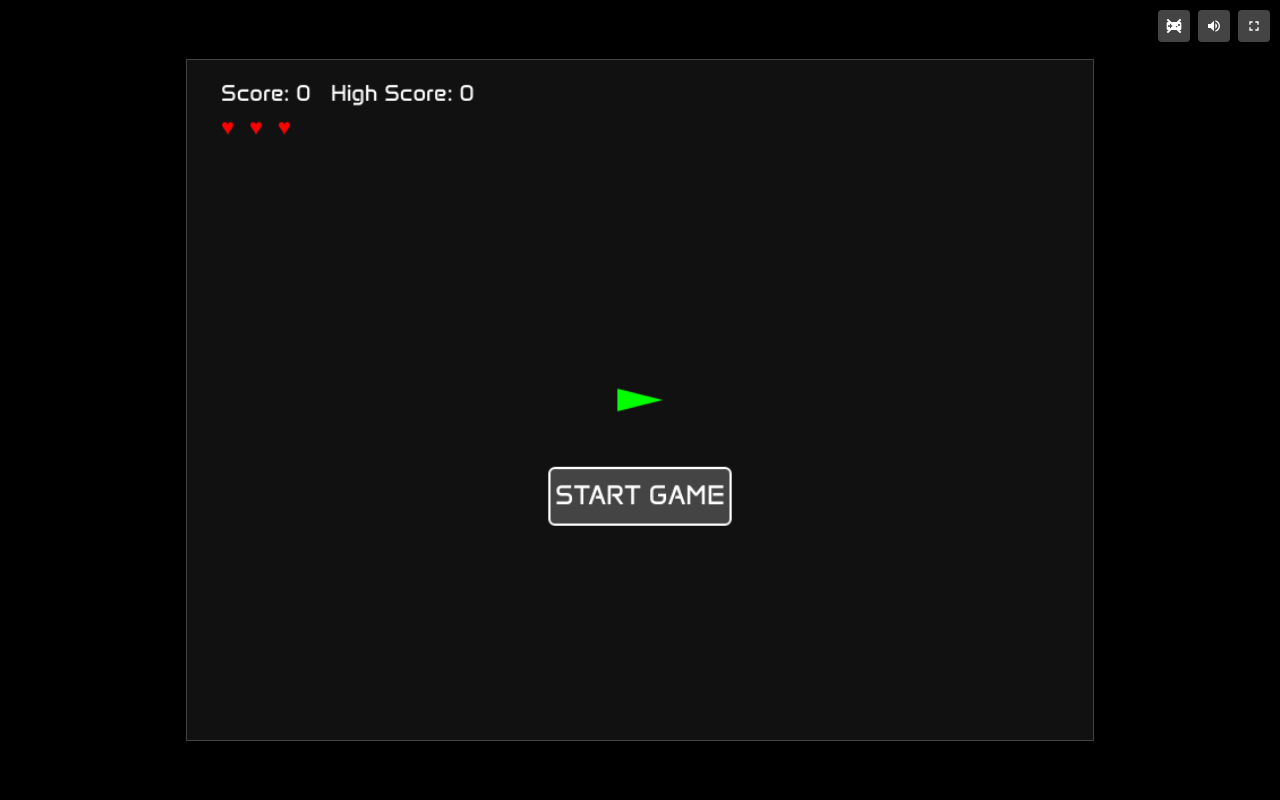
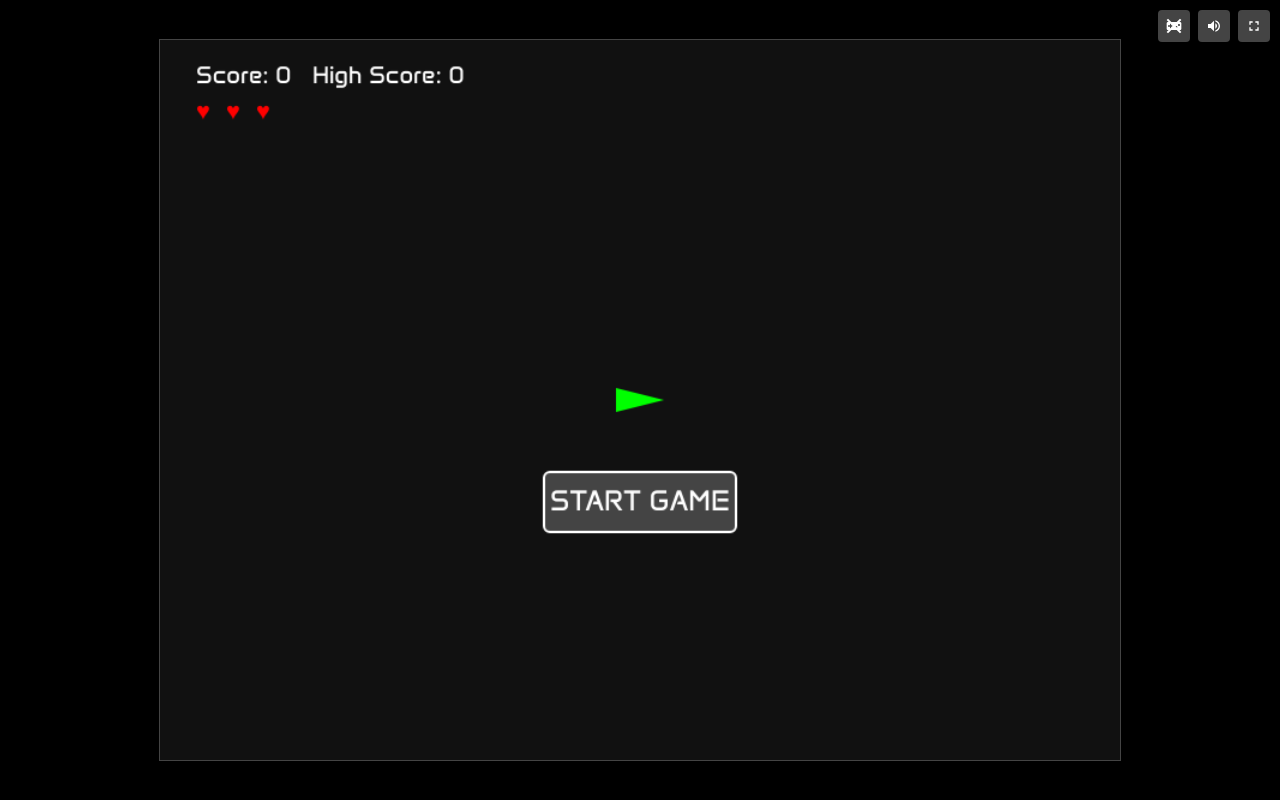
Before and after one commit to KevinPayravi/WikiAsteroids, a plain HTML site: page index.html in a window 1280 px wide. Both pictures are taken after a click on the button 849 px from the left and 184 px from the top of the page. Shown: the top 800 px of the page. Drawn offline with Linux system fonts and the light colour scheme; no server answers.

Commit message:
Increase full screen canvas size

```diff
--- a/styles.css
+++ b/styles.css
@@ -514,8 +514,8 @@ strong {
 }
 
 .canvasContainer.fullscreen canvas {
-    max-height: 85vh;
-    max-width: min(calc(85vh * 4/3), 85vw);
+    max-height: 90vh;
+    max-width: min(calc(90vh * 4/3), 90vw);
     width: auto;
     height: auto;
     margin: auto;
```
